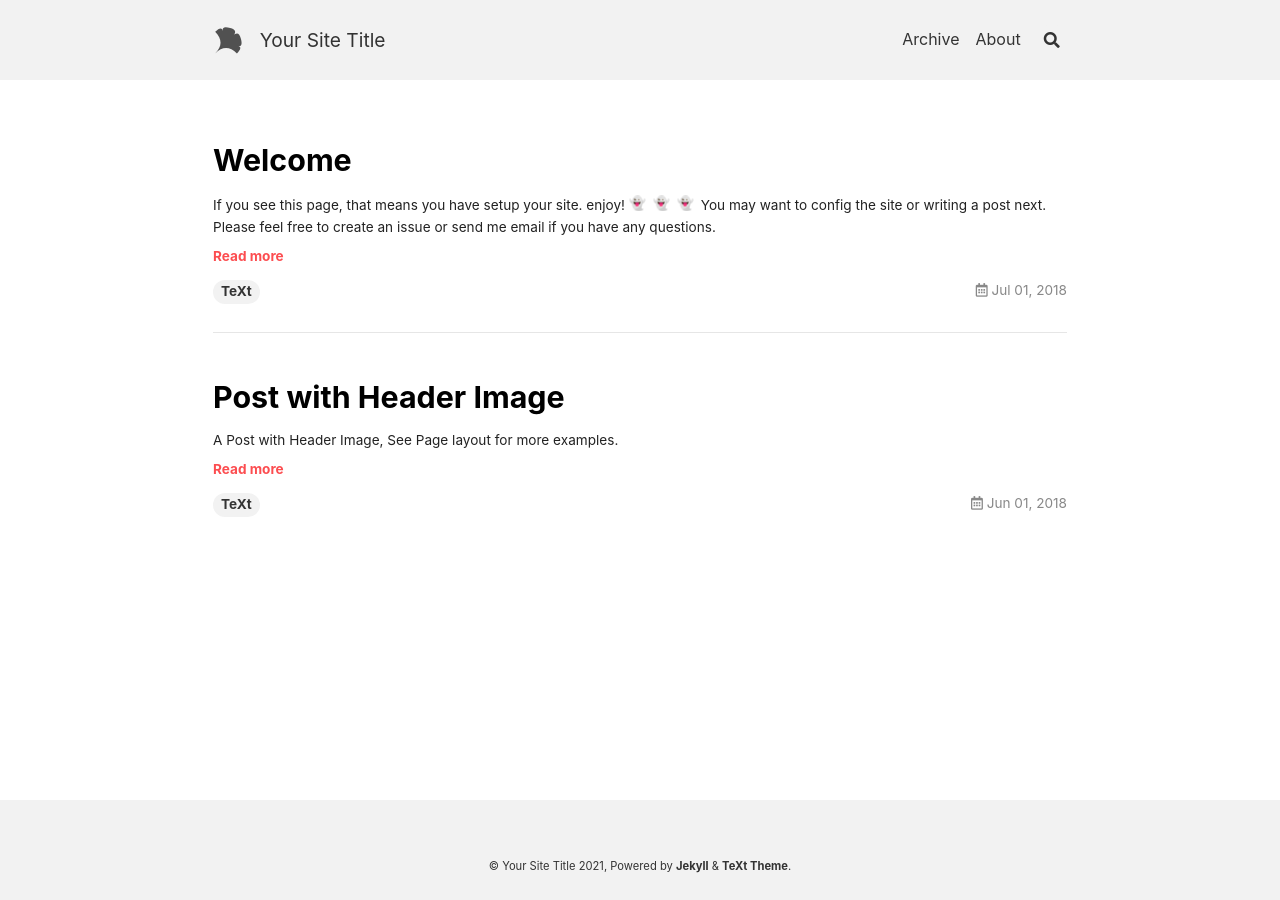
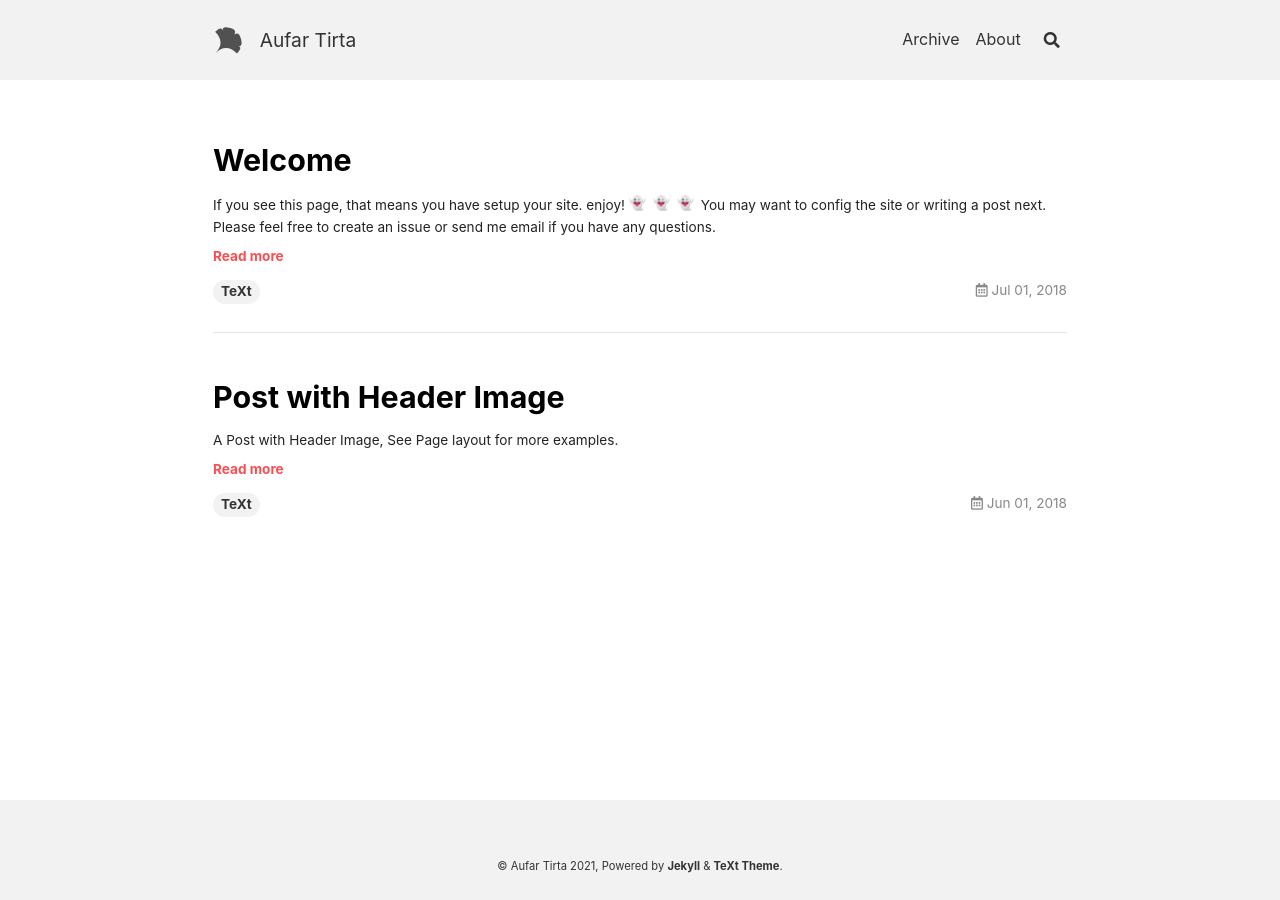
Before and after one commit to aufartirta/aufartirta.github.io, a Jekyll site: the page built from index.html, in a window 1280 px wide. Built offline with Jekyll 4.4.1, drawn with Linux system fonts in a browser that asks for light colours; nearby versions of some CDN libraries; emoji names are drawn with the system emoji font; the list of posts is cut into pages by our own code.

Commit message:
Update _config.yml

```diff
--- a/_config.yml
+++ b/_config.yml
@@ -18,9 +18,9 @@
 ##############################
 text_skin: default # "default" (default), "dark", "forest", "ocean", "chocolate", "orange"
 highlight_theme: default # "default" (default), "tomorrow", "tomorrow-night", "tomorrow-night-eighties", "tomorrow-night-blue", "tomorrow-night-bright"
-url     : # the base hostname & protocol for your site e.g. https://www.someone.com
+url     : aufartirta.github.io
 baseurl : # does not include hostname
-title   : Your Site Title
+title   : Aufar Tirta
 description: > # this means to ignore newlines until "Language & timezone"
   Your Site Description
 
@@ -55,8 +55,8 @@
 
 ## => GitHub Repository (if the site is hosted by GitHub)
 ##############################
-repository: user_name/repo_name
-repository_tree: master
+repository: aufartirta/aufartirta.github.io
+repository_tree: main
 
 
 ## => Paths
```
